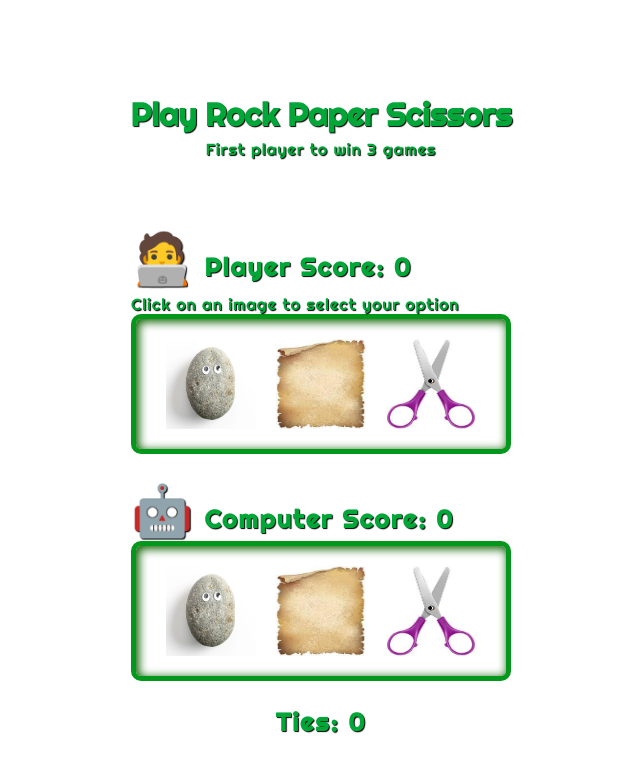
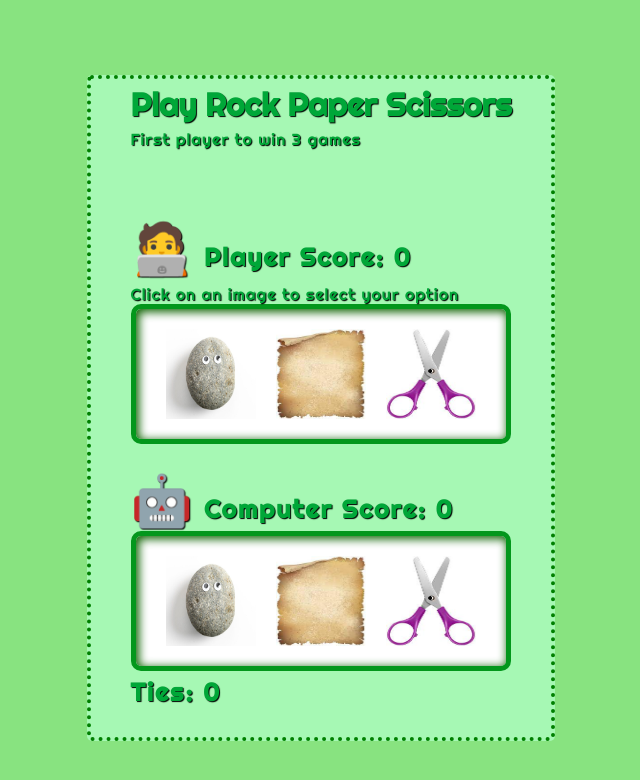
Before and after one commit to RaevenTech/rock-paper-scissors, a plain HTML site: page index.html in a window 1280 px wide. Shown: the whole page, without its empty margins (327-967 px from the left). Drawn offline with Linux system fonts and the light colour scheme.

Commit message:
complete RPS UI

```diff
--- a/index.html
+++ b/index.html
@@ -11,6 +11,7 @@
     <link rel="stylesheet" href="style.css" />
   </head>
   <body>
+    <main class="main">
       <h1 class="title">Play Rock Paper Scissors</h1>
       <p class="subtitle">First player to win 3 games</p>
       <div class="score"></div>
@@ -18,6 +19,7 @@
         <h1 class="winner"></h1>
         <button class="reset" onclick="resetGame()">Play Again?</button>
       </div>
+
       <div class="playerSection">
         <h3 class="playerChoice"></h3>
         <h3 class="playerScore"> <span class="player-emoji">🧑‍💻</span> Player Score: 0</h3>
@@ -33,6 +35,7 @@
           />
         </div>
       </div>
+
       <div class="computerSection">
         <h3 class="computerChoice"></h3>
         <h3 class="computerScore"> <span class="comp-emoji">🤖</span> Computer Score: 0</h3>
@@ -43,6 +46,7 @@
         </div>
       </div>
       <h3 class="ties">Ties: 0</h3>
+    </main>
   </body>
   <script src="script.js"></script>
 </html>
--- a/script.js
+++ b/script.js
@@ -13,7 +13,6 @@ function resetGame() {
 }
 
 function startGame() {
-  //play the game until someone wins 5 times
   let imgs = document.querySelectorAll("img");
   imgs.forEach((img) =>
     img.addEventListener("click", () => {
@@ -38,9 +37,6 @@ function playRound(playerChoice) {
   displayRound(playerChoice, computerChoice, winner);
   wins = checkWins();
   if (wins == 3) {
-    //display end results
-    //change the button to visible,
-    //change the text to display winner
     displayEnd();
   }
 }
@@ -94,7 +90,7 @@ function computerSelect() {
   document.querySelector(`.${choice}`).classList.add("active")
   setTimeout(() => {
     document.querySelector(`.${choice}`).classList.remove("active")
-  }, 1000);
+  }, 2000);
   return choice;
 }
 
--- a/style.css
+++ b/style.css
@@ -4,8 +4,7 @@ body {
   flex-direction: column;
   justify-content: center;
   align-items: center;
-  background-color: white;
-  /*background: linear-gradient(#504f4f, rgba(104, 104, 104, 0.678));*/
+  background-color: rgba(18, 201, 2, 0.5);
   width: 100vw;
   height: 100vh;
   overflow-x: hidden;
@@ -14,8 +13,15 @@ body {
   text-shadow: 1px 1px 1px black;
 }
 
+.main {
+  border: 4px dotted green;
+  padding: 5px 40px;
+  border-radius: 5px;
+  background-color: rgb(166, 248, 180);
+}
+
 .title {
-  margin-top: 40px;
+  margin-top: 0px;
   margin-bottom: 0px;
 }
 
@@ -105,6 +111,10 @@ img {
   align-items: center;
 }
 
+.ties {
+  margin-top: 5px;
+}
+
 .playerScore,
 .ties,
 .computerScore {
```
Lines whose indentation alone changed are shown as unchanged.
